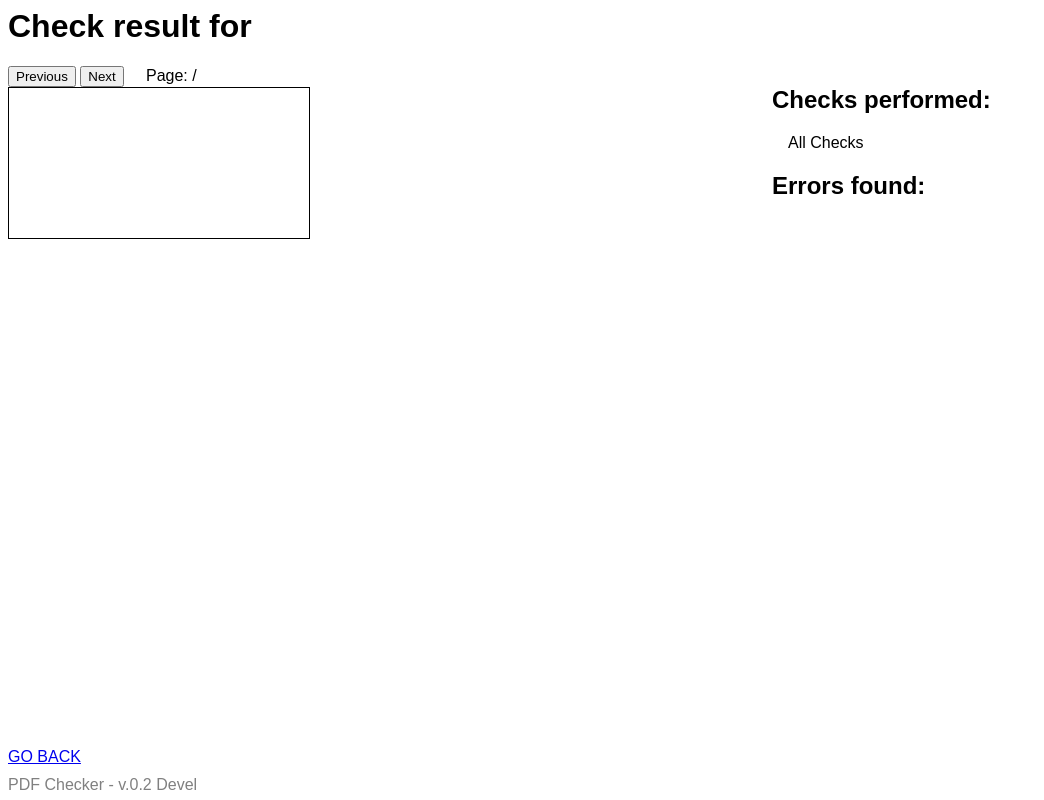
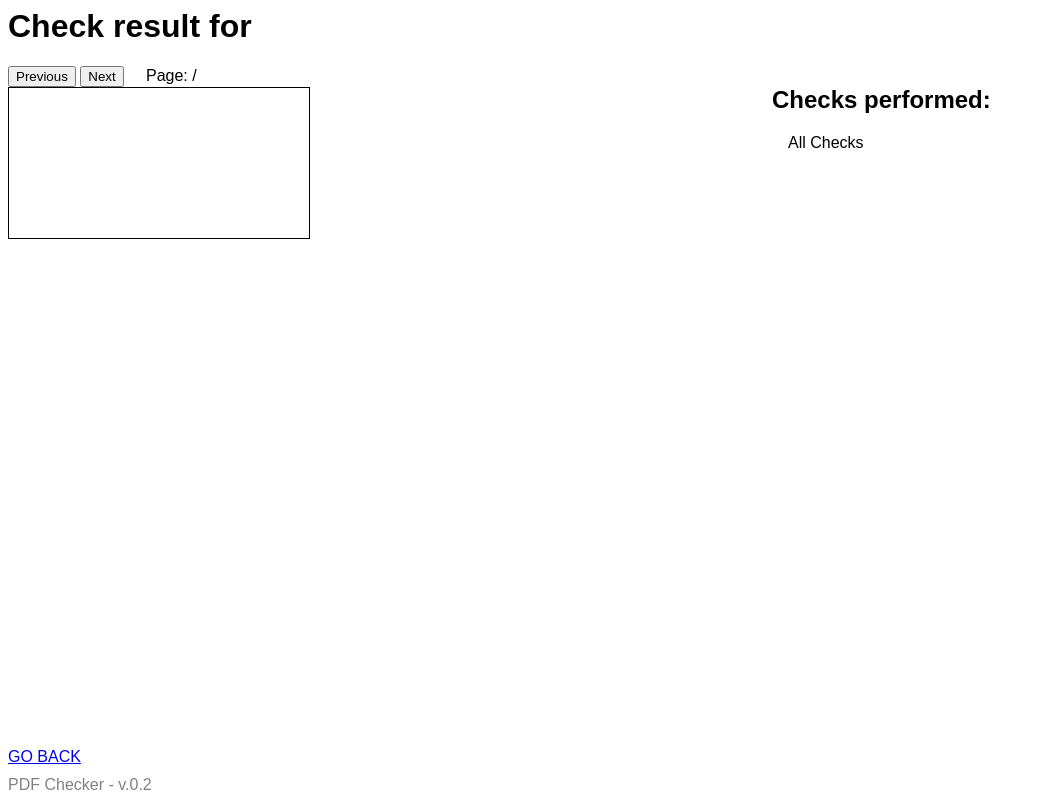
Before and after one commit to izderadicka/pdf-checker, a Flask app: template src/templates/result.html in a window 1280 px wide. Shown: the whole page, without its empty margins (0-1044 px from the left). Run offline with Flask 2, Linux system fonts and the light colour scheme; the template is opened without the code that fills it, so the values that code supplies are empty; a map, chart or similar area stays blank; parts of the project's set-up code (start-up, migrations or seed data) failed here and were passed over; some libraries are stand-ins or nearby versions.

Commit message:
Hiding Errors found header, when there are no errors Final v.0.2 to be pushed to production

```diff
--- a/src/_version.py
+++ b/src/_version.py
@@ -4,4 +4,4 @@ Created on Aug 22, 2014
 @author: ivan
 '''
 
-__version__='0.2 Devel'
+__version__='0.2'
--- a/src/static/result.js
+++ b/src/static/result.js
@@ -135,6 +135,11 @@ $(function() {
     		$item.data('problem', p);
     		$('#errors-list').append($item);
     	};
+    	if (problems.length) {
+    		$('#errors').show()
+    	} else {
+    		$('#errors').hide()
+    	}
     	var firstError=$('#errors-list li:first');
     	if (pdfDoc) selectError(firstError);
 
--- a/src/static/style.css
+++ b/src/static/style.css
@@ -112,3 +112,7 @@ div.col {
 .group-body {
     display: None;
 }
+
+#errors {
+	display:none
+}
```
